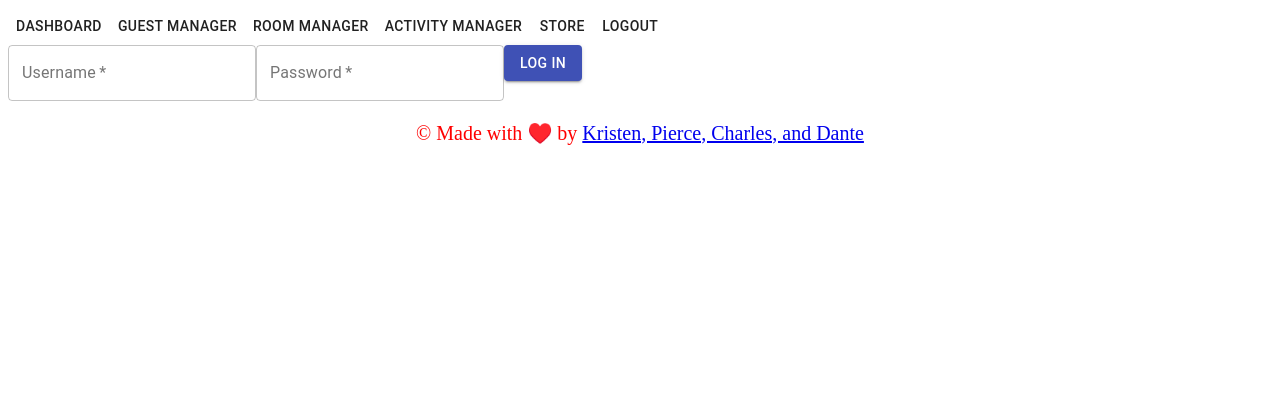
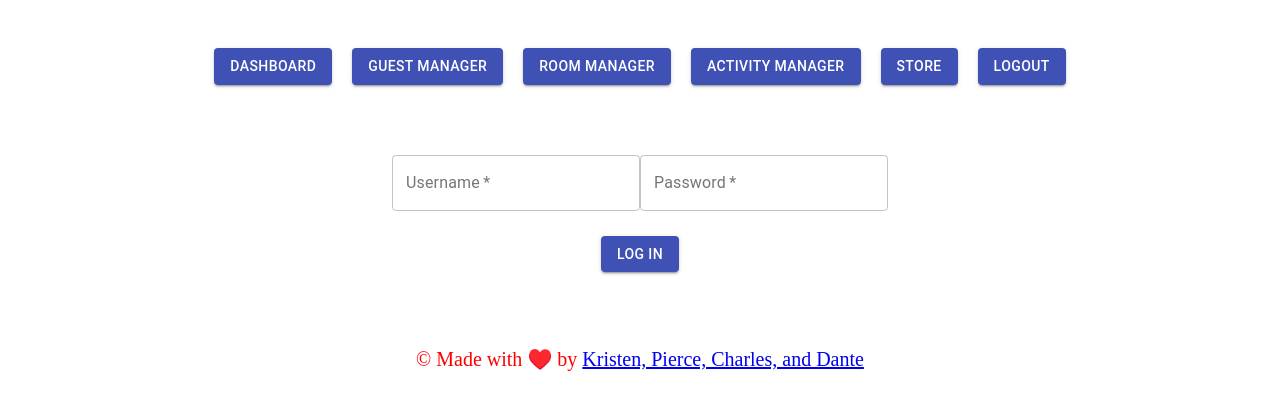
Before and after one commit to pwg26/hostel_hedonism, a React (Create React App) app in the folder client/: page /login in a window 1280 px wide. Shown: the top 410 px of the page. Built offline with nearby package versions, Linux system fonts and the light colour scheme.

Commit message:
sign in styling

```diff
--- a/client/src/components/NavBar/index.css
+++ b/client/src/components/NavBar/index.css
@@ -1,3 +1,9 @@
-container {
+#container {
   font-family: cursive;
+  text-align: center;
+
 }
+
+#button {
+  margin: 10px;
+}
--- a/client/src/components/NavBar/index.js
+++ b/client/src/components/NavBar/index.js
@@ -1,6 +1,9 @@
 import * as React from "react";
 import Button from "@material-ui/core/Button";
 import { Link } from "react-router-dom";
+import "./index.css"
+import { createMuiTheme } from '@material-ui/core/styles';
+
 
 // import Menu from '@material-ui/core/Menu'
 // import MenuItem from '@material-ui/core/MenuItem'
@@ -16,26 +19,27 @@ const MenuPopupState = (props) => {
   return (
     <div>
       <div id="container">
-        <Button component={Link} to="/dashboard" color="#e33371">
+        <Button component={Link} to="/dashboard" variant="contained" color="primary" id="button">
           Dashboard
         </Button>
-        <Button component={Link} to="/guests" color="#e33371">
+        <Button component={Link} to="/guests" variant="contained" color="primary" id="button">
           Guest Manager
         </Button>
-        <Button component={Link} to="/rooms" color="#e33371">
+        <Button component={Link} to="/rooms" variant="contained" color="primary" id="button">
           Room Manager
         </Button>
-        <Button component={Link} to="/activity" color="#e33371">
+        <Button component={Link} to="/activity" variant="contained" color="primary" id="button">
           Activity Manager
         </Button>
-        <Button component={Link} to="/store" color="#e33371">
+        <Button component={Link} to="/store" variant="contained" color="primary" id="button">
           Store
         </Button>
         <Button
           component={Link}
           to="/login"
           onClick={() => auth.signout(console.log("logged out"))}
-          color="#e33371"
+          variant="contained"
+          color="primary" id="button"
         >
           Logout
         </Button>
--- /dev/null
+++ b/client/src/pages/CSS/Login.css
@@ -0,0 +1,8 @@
+#container {
+  text-align: center;
+  padding: 30px;
+}
+
+#login {
+  margin: 25px;
+}
--- a/client/src/pages/Login.js
+++ b/client/src/pages/Login.js
@@ -2,6 +2,7 @@ import React, { useState } from "react";
 import { useHistory, useLocation } from "react-router-dom";
 import TextField from "@material-ui/core/TextField";
 import Button from "@material-ui/core/Button";
+import "./CSS/Login.css"
 
 function LoginPage(props) {
   let history = useHistory();
@@ -23,7 +24,8 @@ function LoginPage(props) {
   };
 
   return (
-    <div>
+    <>
+    <div id="container" >
       <TextField
         required
         id="outlined-username"
@@ -43,10 +45,14 @@ function LoginPage(props) {
         name="password"
         onChange={handleInputChange}
       />
-      <Button my="auto" variant="contained" color="primary" onClick={login}>
+
+      <br></br>
+
+      <Button id="login" my="auto" variant="contained" color="primary" onClick={login}>
         Log in
       </Button>
     </div>
+    </>
   );
 }
 
```
